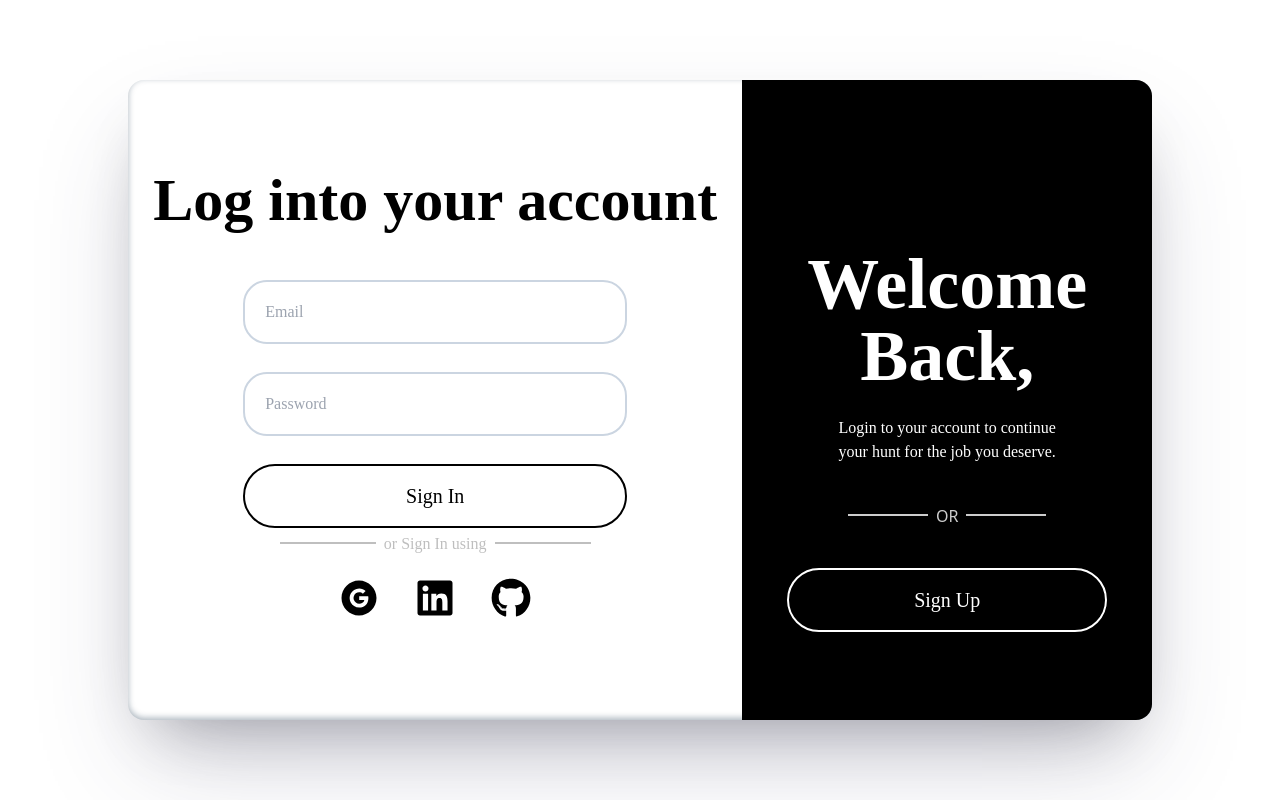
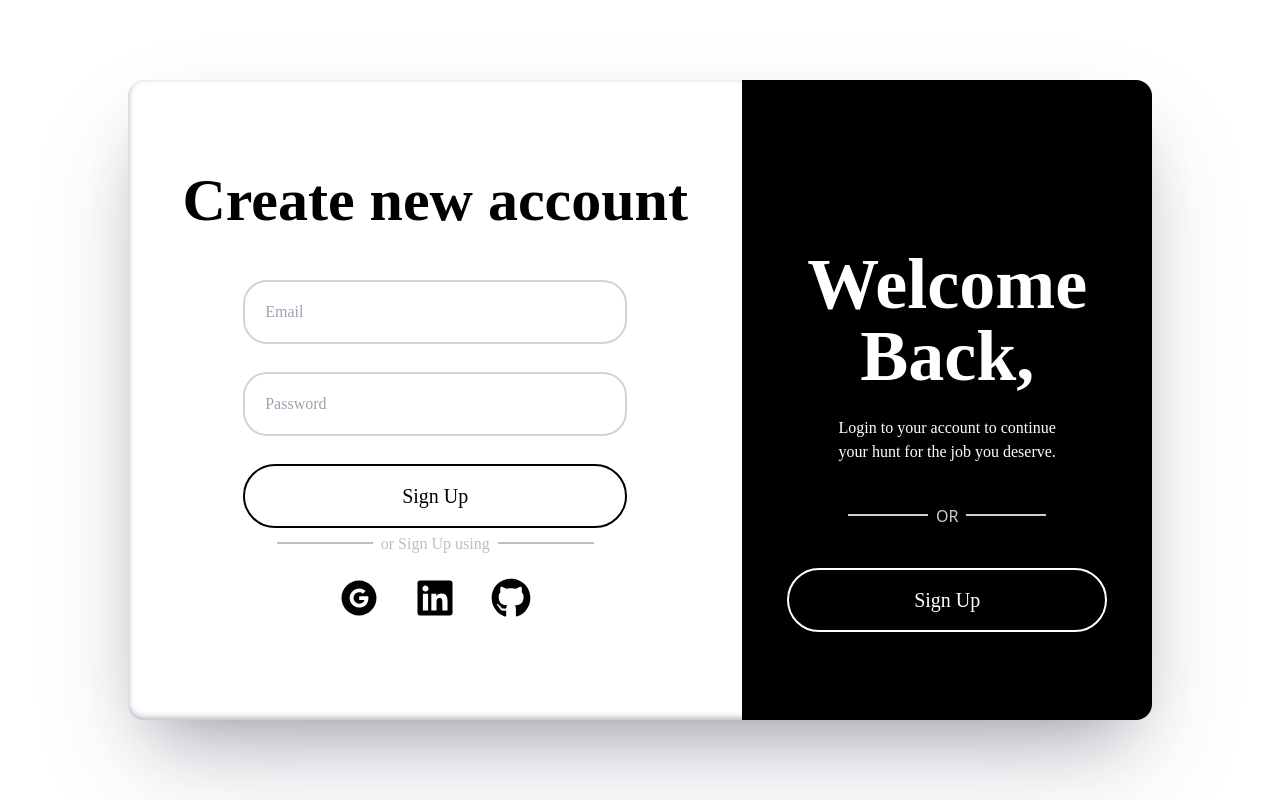
Before and after one commit to PrathamKhandelwal1301/JobQuest, a React (Vite) app in the folder frontend/: page /signin in a window 1280 px wide. Both pictures are taken after a click on the button "Sign Up". Built offline with nearby package versions, Linux system fonts and the light colour scheme; a web font is replaced by a local one.

Commit message:
sign in to sign up animation

```diff
--- a/frontend/package.json
+++ b/frontend/package.json
@@ -11,6 +11,7 @@
   },
   "dependencies": {
     "framer-motion": "^11.11.4",
+    "motion": "^11.11.17",
     "react": "^18.3.1",
     "react-dom": "^18.3.1",
     "react-hook-form": "^7.53.2",
--- a/frontend/src/pages/Signin.jsx
+++ b/frontend/src/pages/Signin.jsx
@@ -2,19 +2,29 @@ import { useForm } from "react-hook-form"
 import Button from "../Components/misc/Button";
 import { AiFillGoogleCircle } from "react-icons/ai";
 import { FaGithub, FaLinkedin } from "react-icons/fa";
+import { useState } from "react";
+import { AnimatePresence, motion } from "framer-motion";
 
 
 export default function Signin() {
     const {register, handleSubmit, formState: {errors}} = useForm();
+    const [login, setLogin] = useState(true);
+
+    function handleClick(e){
+        e.preventDefault();
+        setLogin(!login);
+    }
 
     function onSubmit(data){
         console.log(data)
     }
 
     return (
-        <div className="h-[100vh] w-[100vw] flex">
+            <div className="h-[100vh] w-[100vw] flex relative overflow-hidden">
             <div className="h-[80vh] w-[80vw] m-auto my-auto flex rounded-2xl overflow-hidden custom_shadow">
-                <div className="w-[60%] h-[100%] grid grid-rows-[25%,35%,25%] mt-10">
+                <AnimatePresence>
+                {   login &&
+                    (<motion.div initial = {{opacity : 0}} animate = {{opacity : 1, position : "static"}} exit = {{opacity : 0}} transition={{ duration : 0.3 }} className="w-[60%] h-[100%] grid grid-rows-[25%,35%,25%] mt-10 absolute">
                     <div className="flex align-middle justify-center"><h1 className="my-auto text-6xl font-navbar font-bold">Log into your account</h1></div>
                     <div className="flex justify-center items-center">
                         <form className="m-auto w-[80%] flex flex-col gap-7 items-center justify-start" onSubmit={handleSubmit(onSubmit)}>
@@ -33,7 +43,35 @@ export default function Signin() {
                         <FaGithub size={40} />
                         </div>
                     </div>
-                </div>
+                </motion.div>)
+                }
+                </AnimatePresence>
+                <AnimatePresence>
+                {
+                    login == false &&
+                        (<motion.div initial = {{opacity : 0}} animate = {{opacity : 1, position : "static"}} exit = {{opacity : 0}} transition={{ duration : 0.3, delay : 0.3 }} className="w-[60%] h-[100%] grid grid-rows-[25%,35%,25%] mt-10 absolute">
+                            <div className="flex align-middle justify-center"><h1 className="my-auto text-6xl font-navbar font-bold">Create new account</h1></div>
+                            <div className="flex justify-center items-center">
+                                <form className="m-auto w-[80%] flex flex-col gap-7 items-center justify-start" onSubmit={handleSubmit(onSubmit)}>
+                                    <input className="w-96 h-16 mx-auto borde border-2 border-slate-300 rounded-3xl focus:outline-none focus:border-black font-thin font-navbar duration-300 p-5" placeholder="Email" type="email" {...register("email", {required : true})}/>
+                                    <input className="w-96 h-16 mx-auto borde border-2 border-slate-300 rounded-3xl focus:outline-none focus:border-black font-thin font-navbar duration-300 p-5" placeholder = "Password"  type="password" {...register("password", {required: true})}/>
+                                    <Button h = {"h-16"} w = {"w-96"} isHover={true} isBorder={true} borderColor={"border-black"}>Sign Up</Button>
+                                </form>
+                            </div>
+                            <div className="font-navbar text-md pt-7 grid grid-rows-[20%,30%] justify-center">
+                                <div className="flex h-max">
+                                    <div className="w-24 h-0 inline border border-black mt-2.5 mx-2 opacity-25"></div> <h1 className=" opacity-25 h-max">or Sign Up using </h1> <div className="opacity-25 w-24 h-0 inline border border-black mt-2.5 mx-2"></div>
+                                </div>
+                                <div className="flex items-center justify-center my-10 gap-9">
+                                <AiFillGoogleCircle size={40} />
+                                <FaLinkedin size={40} />
+                                <FaGithub size={40} />
+                                </div>
+                            </div>
+                        </motion.div>
+                    )
+                }
+                </AnimatePresence>
                 <div className="w-[40%] h-[100%] flex items-center bg-black">
                     <div className="h-[60%] p-10">
                         <h1 className="text-7xl font-navbar text-white font-bold text-center">Welcome Back,</h1>
@@ -42,7 +80,7 @@ export default function Signin() {
                             <div className="w-20 h-0 inline border border-white mt-2.5 mx-2"></div> <h1 className="h-max">OR</h1> <div className="w-20 h-0 inline border border-white mt-2.5 mx-2"></div>
                         </div>
                             <div className="flex mt-10 justify-center">
-                                <button className={`text-white border-2 border-white w-80 h-16 my-auto rounded-full font-navbar text-xl hover:bg-white hover:text-black duration-200`} > Sign Up </button>
+                                <button onClick={(e) => handleClick(e)} className={`text-white border-2 border-white w-80 h-16 my-auto rounded-full font-navbar text-xl hover:bg-white hover:text-black duration-200`} > Sign Up </button>
                             </div>
                     </div>
                 </div>
```
Also changed, not shown: 1 other file (tests, documents, lock files or other folders).
